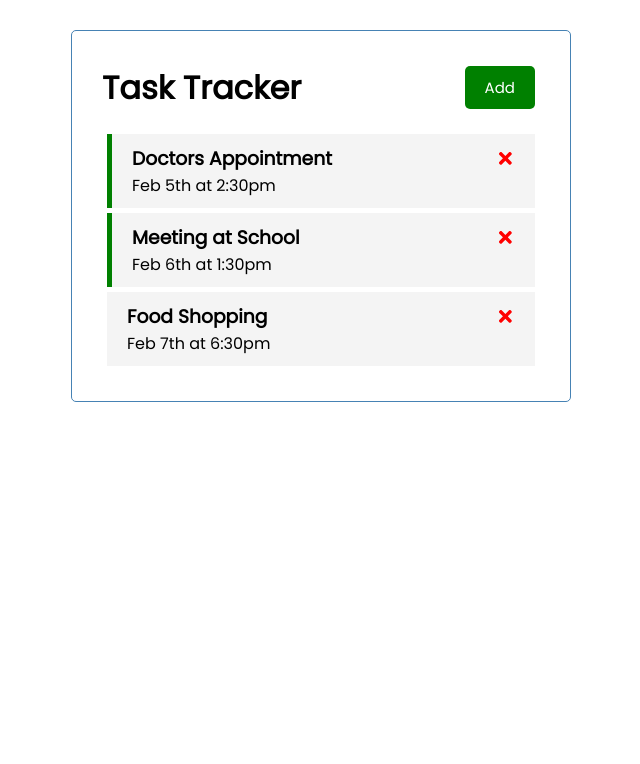
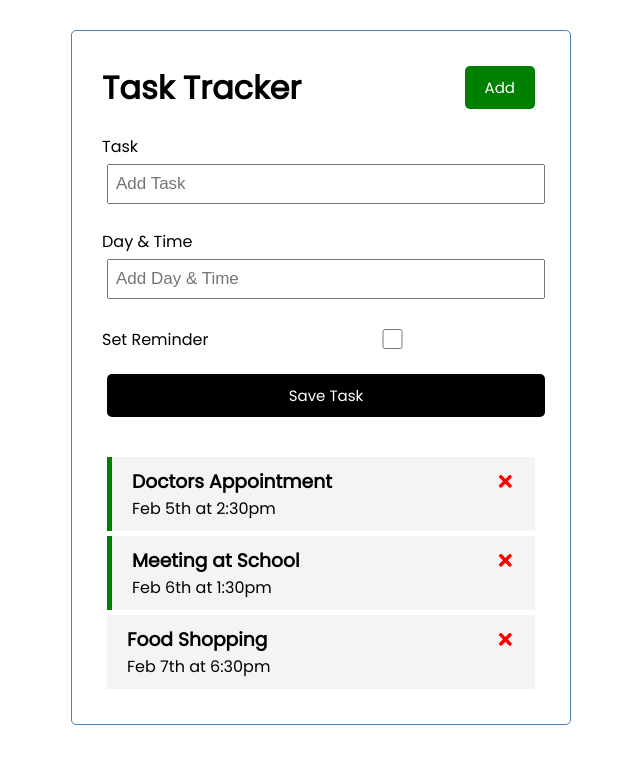
Before and after one commit to NicolasVarone/task_tracker, a React (Create React App) app: page / in a window 1280 px wide. Shown: the top 764 px of the page, without its empty margins (319-959 px from the left). Built offline with nearby package versions, Linux system fonts and the light colour scheme.

Commit message:
Create AddTask component

```diff
--- a/src/App.js
+++ b/src/App.js
@@ -1,6 +1,7 @@
 import { useState } from 'react'
 
 import Header from './components/Header'
+import AddTask from './components/AddTask'
 import Tasks from './components/Tasks'
 
 const App = () => {
@@ -25,6 +26,13 @@
     },
   ])
 
+  // Add Task
+  const addTask = (task) => {
+    const id = Math.floor(Math.random() * 10000) + 1
+    const newTask = { id, ...task }
+    setTasks([...tasks, newTask])
+  }
+
   // Delet Task
   const deleteTask = (id) => {
     setTasks(tasks.filter((task) => task.id !== id))
@@ -42,6 +50,7 @@
   return (
     <div className='container'>
       <Header />
+      <AddTask onAdd={addTask} />
       {tasks.length > 0 ? (
         <Tasks tasks={tasks} onDelete={deleteTask} onToggle={toggleReminder} />
       ) : (
--- /dev/null
+++ b/src/components/AddTask.js
@@ -0,0 +1,58 @@
+import { useState } from 'react'
+
+const AddTask = ({ onAdd }) => {
+  const [text, setText] = useState('')
+  const [day, setDay] = useState('')
+  const [reminder, setReminder] = useState(false)
+
+  const onSubmit = (e) => {
+    e.preventDefault()
+
+    if (!text) {
+      alert('Please add a task')
+      return
+    }
+
+    onAdd({ text, day, reminder })
+
+    setText('')
+    setDay('')
+    setReminder(false)
+  }
+
+  return (
+    <form className='add-form' onSubmit={onSubmit}>
+      <div className='form-control'>
+        <label>Task</label>
+        <input
+          type='text'
+          placeholder='Add Task'
+          value={text}
+          onChange={(e) => setText(e.target.value)}
+        />
+      </div>
+      <div className='form-control'>
+        <label>Day & Time</label>
+        <input
+          type='text'
+          placeholder='Add Day & Time'
+          value={day}
+          onChange={(e) => setDay(e.target.value)}
+        />
+      </div>
+      <div className='form-control form-control-check'>
+        <label>Set Reminder</label>
+        <input
+          type='checkbox'
+          checked={reminder}
+          value={reminder}
+          onChange={(e) => setReminder(e.currentTarget.checked)}
+        />
+      </div>
+
+      <input type='submit' value='Save Task' className='btn btn-block' />
+    </form>
+  )
+}
+
+export default AddTask
```
